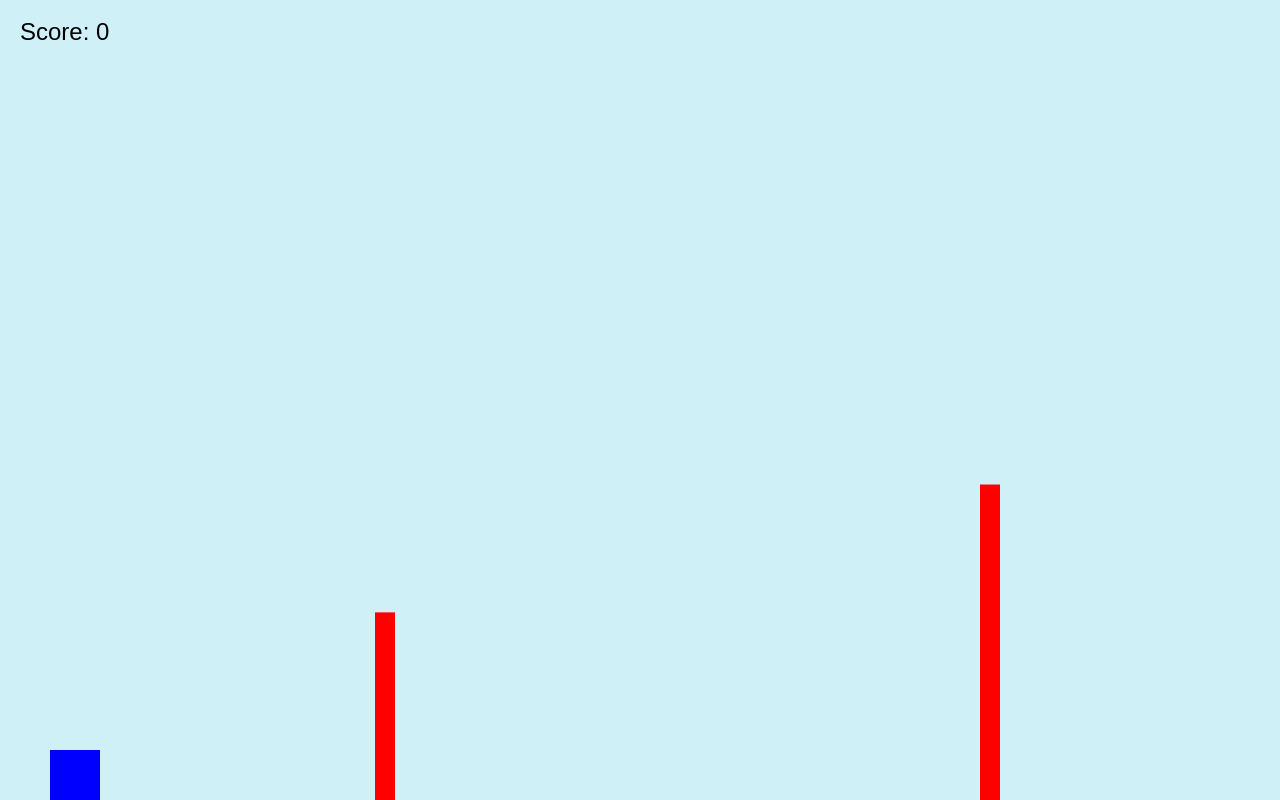
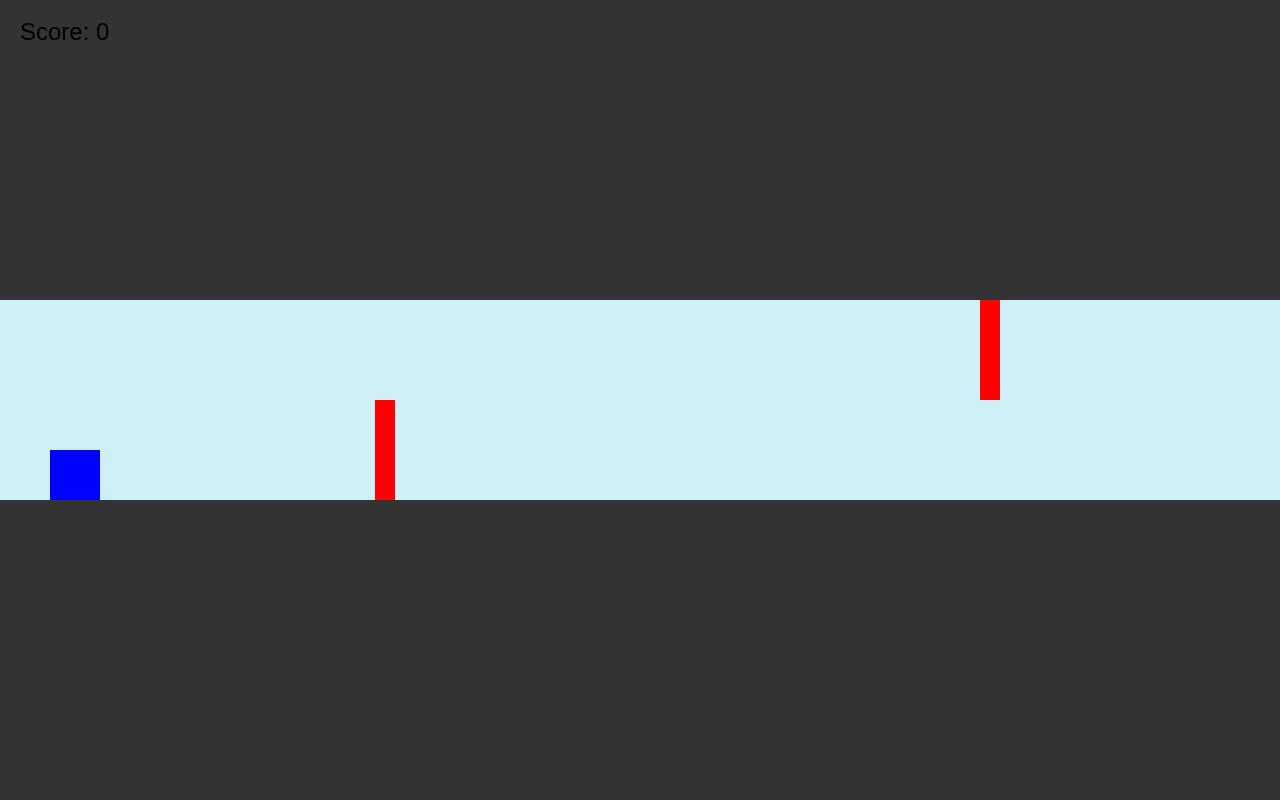
Before and after one commit to Bivekk41/obstacle-game, a plain HTML site: page index.html in a window 1280 px wide. Drawn offline with Linux system fonts and the light colour scheme.

Commit message:
update 11/25

```diff
--- a/game.js
+++ b/game.js
@@ -6,25 +6,29 @@ canvas.width = window.innerWidth;
 canvas.height = window.innerHeight;
 
 // Game variables
-let player = { x: 50, y: canvas.height - 150, width: 50, height: 50, dy: 0, gravity: 0.8, jumpPower: -15 };
+const tunnelGap = 200; // Gap between ceiling and floor
+const tunnelCeiling = canvas.height / 2 - tunnelGap / 2; // Top of the tunnel
+const tunnelFloor = canvas.height / 2 + tunnelGap / 2; // Bottom of the tunnel
+let player = { x: 50, y: canvas.height / 2, width: 50, height: 50, dy: 0, gravity: 0.8, inverted: false };
 let obstacles = [];
-let isJumping = false;
 let gameOver = false;
 let score = 0;
 
+// Toggle gravity on spacebar
+document.addEventListener('keydown', (e) => {
+  if (e.code === 'Space') {
+    player.inverted = !player.inverted; // Flip gravity
+  }
+});
+
 // Create obstacles at intervals
 setInterval(() => {
-  const height = Math.random() * (canvas.height / 2) + 20;
-  obstacles.push({ x: canvas.width, y: canvas.height - height, width: 20, height });
+  const isUpper = Math.random() > 0.5; // 50% chance for upper or lower obstacle
+  const obstacleHeight = tunnelGap / 2; // Half the tunnel space
+  const yPosition = isUpper ? tunnelCeiling : canvas.height / 2; // Top or bottom half of the tunnel
+
+  obstacles.push({ x: canvas.width, y: yPosition, width: 20, height: obstacleHeight });
 }, 2000);
-
-// Handle player jump
-document.addEventListener('keydown', (e) => {
-  if (e.code === 'Space' && !isJumping) {
-    player.dy = player.jumpPower;
-    isJumping = true;
-  }
-});
 
 // Game loop
 function gameLoop() {
@@ -33,24 +37,33 @@ function gameLoop() {
   // Clear canvas
   ctx.clearRect(0, 0, canvas.width, canvas.height);
 
+// Draw tunnel
+ctx.fillStyle = '#333'; // Dark walls
+ctx.fillRect(0, 0, canvas.width, tunnelCeiling); // Ceiling
+ctx.fillRect(0, tunnelFloor, canvas.width, canvas.height - tunnelFloor); // Floor
+
   // Draw player
   ctx.fillStyle = 'blue';
   ctx.fillRect(player.x, player.y, player.width, player.height);
 
   // Apply gravity
-  player.dy += player.gravity;
+  player.dy += player.inverted ? -player.gravity : player.gravity; // Reverse gravity if inverted
   player.y += player.dy;
 
-  // Prevent player from falling below the ground
-  if (player.y > canvas.height - player.height) {
-    player.y = canvas.height - player.height;
-    isJumping = false;
+  // Prevent player from leaving the tunnel
+  if (player.y < tunnelCeiling) {
+    player.y = tunnelCeiling;
+    player.dy = 0;
+  }
+  if (player.y > tunnelFloor - player.height) {
+    player.y = tunnelFloor - player.height;
+    player.dy = 0;
   }
 
   // Draw obstacles
   ctx.fillStyle = 'red';
   obstacles.forEach((obstacle, index) => {
-    obstacle.x -= 5;
+    obstacle.x -= 5; // Move obstacle to the left
     ctx.fillRect(obstacle.x, obstacle.y, obstacle.width, obstacle.height);
 
     // Check collision
--- a/index.html
+++ b/index.html
@@ -2,7 +2,7 @@
 <html lang="en">
 <head>
   <meta charset="UTF-8">
-  <meta name="viewport" content="width=device-width, initial-scale=1.0">
+  <meta name="viewport" content="width=device-width, initial-scale=2.0">
   <title>Run and Jump Game</title>
   <style>
     body {
```
